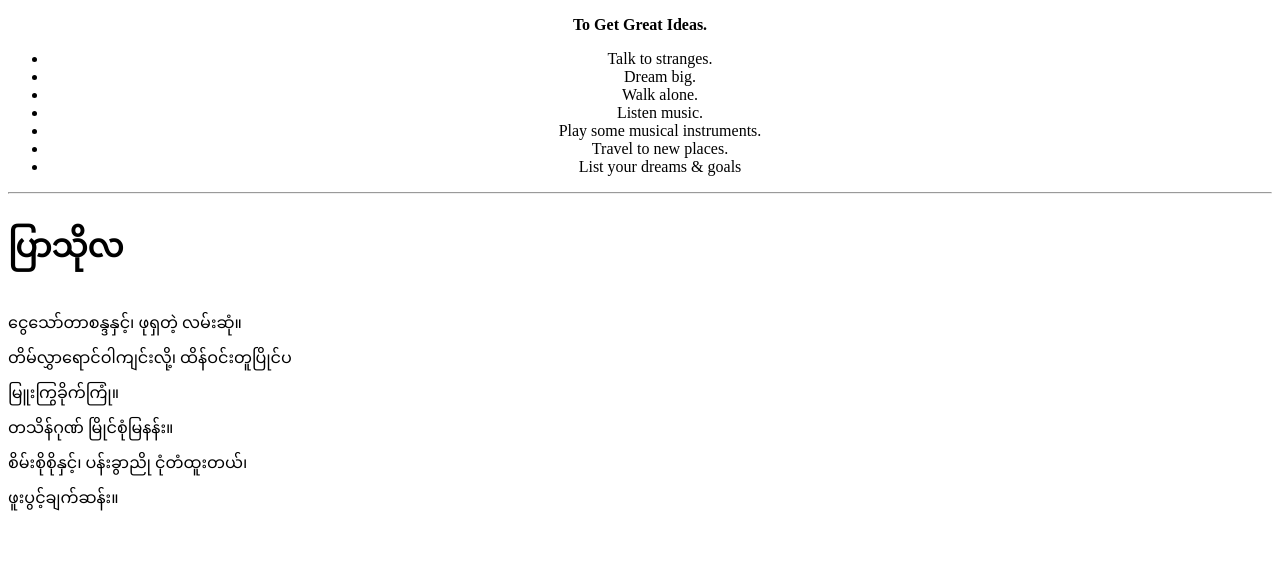
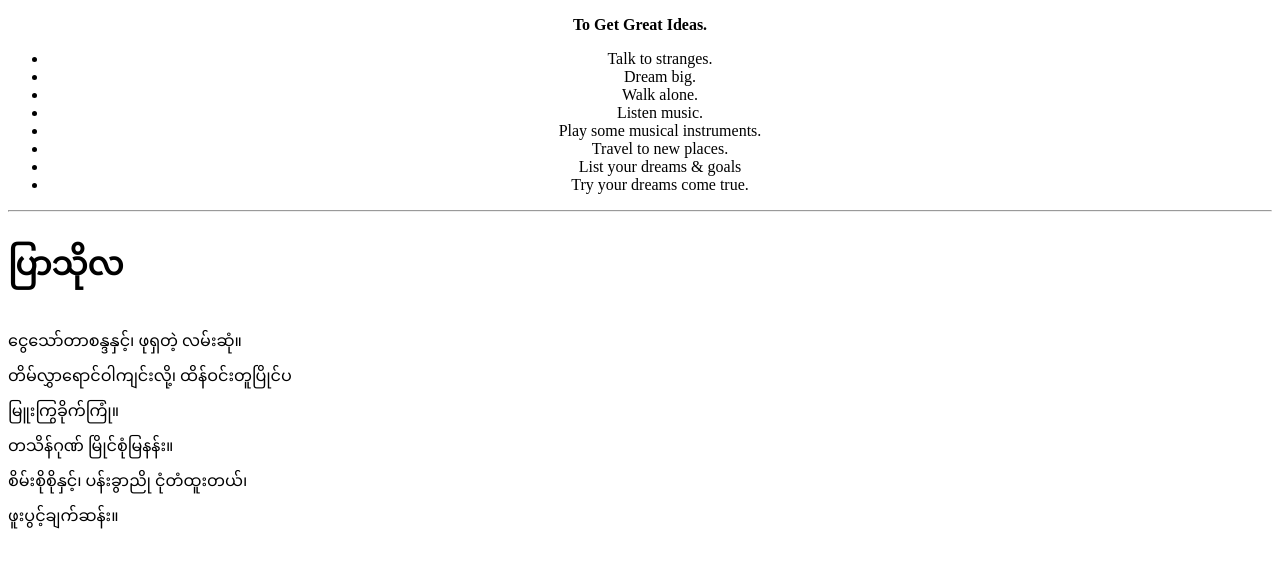
Before and after one commit to thantzhin/thantzhin.github.io, a plain HTML site: page index.html in a window 1280 px wide. Drawn offline with Linux system fonts and the light colour scheme.

Commit message:
Update index.html

```diff
--- a/index.html
+++ b/index.html
@@ -30,6 +30,8 @@
 
       <li>List your dreams & goals </li>
 
+      <li>Try your dreams come true.</li>
+
       </ul></div>
       <hr/>
     <h1>ပြာသိုလ</h1>
```
